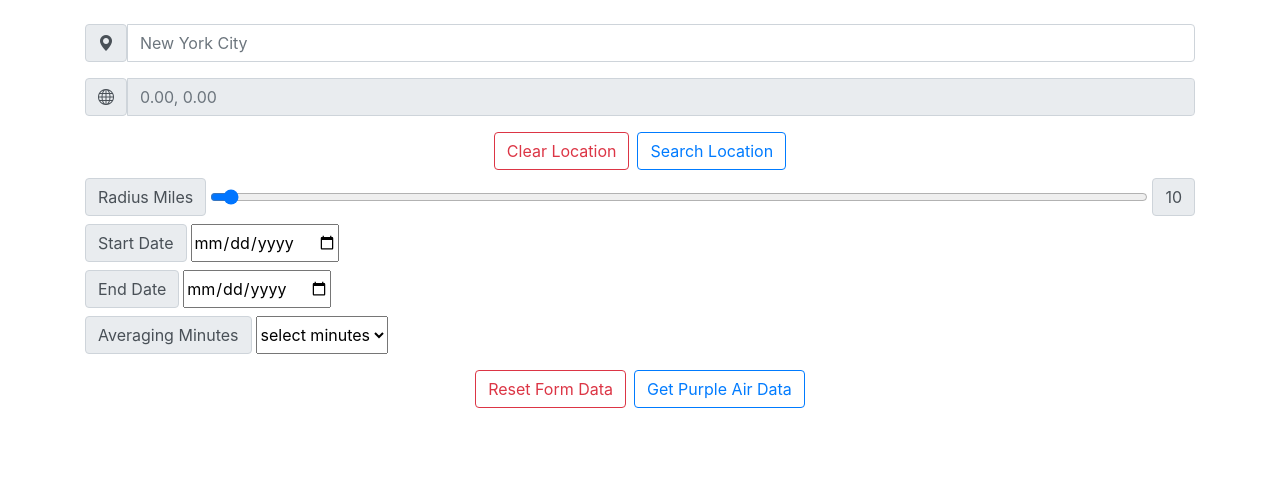
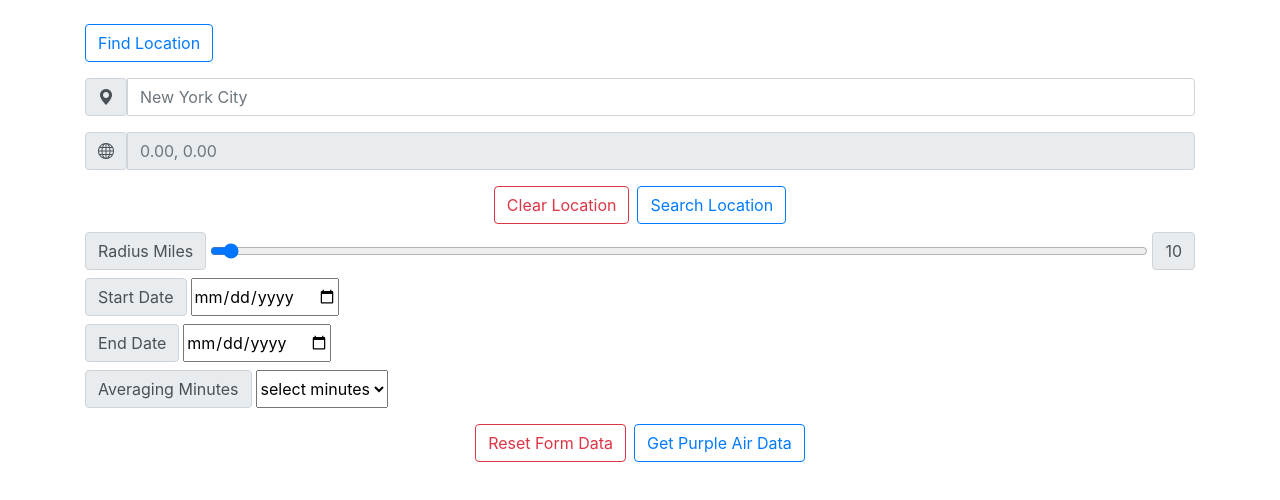
Before and after one commit to vverma9/codap-purpleair-plugin, a website: page index.html in a window 1280 px wide. Drawn offline with nearby package versions, Linux system fonts and the light colour scheme.

Commit message:
Update index.html

```diff
--- a/index.html
+++ b/index.html
@@ -37,9 +37,17 @@
 
 </head>
 <body  >
-
 <div class="container mt-4">
 <!-- <form class="" id="pap_form" action="#"> -->
+
+    <div class="input-group mb-3">
+        <span id="geonameContainer">
+        </span>
+
+        <div class="d-flex justify-content-left">
+            <button id="" onclick="purple_air.generateLocationList()" class="btn btn-outline-primary">Find Location</button>
+        </div>
+    </div>
 
     <!-- city -->
     <div class="input-group mb-3">
```
